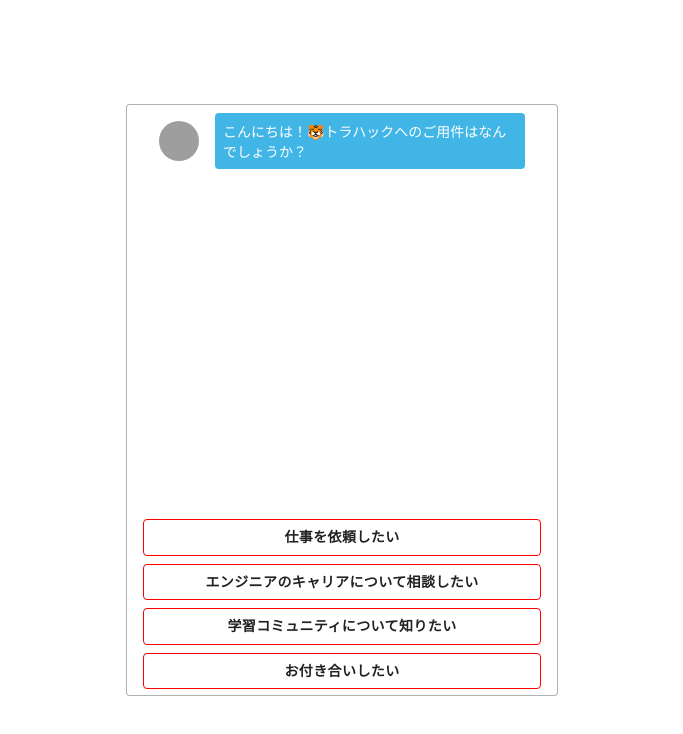
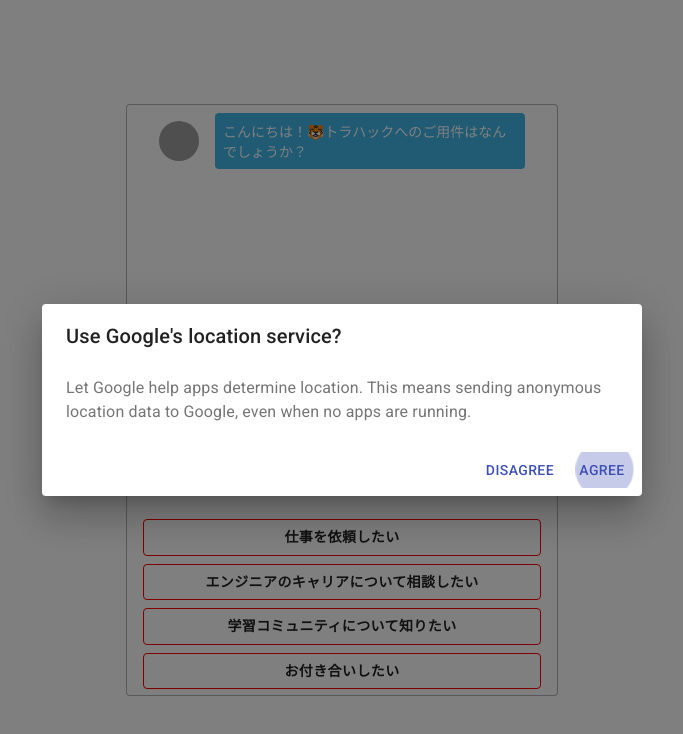
Before and after one commit to keitaroinoue6/chatbot, a React (Create React App) app: page / in a window 1280 px wide. Shown: the top 734 px of the page, without its empty margins (298-981 px from the left). Built offline with nearby package versions, Linux system fonts and the light colour scheme; grey boxes are pictures that could not be loaded.

Commit message:
フォームの追加

```diff
--- a/src/App.jsx
+++ b/src/App.jsx
@@ -2,6 +2,7 @@
 import defaultDataset from "./dataset";
 import './aseets/styles/style.css';
 import {Answer, AnswersList, Chats} from "./components/index"; // エントリポイントを作っているのでimportするときに毎回追加する
+import FormDialog from "./components/Forms/FormDialog"
 
 export default class App extends React.Component { //クラスコンポーネントで書く場合は最初にexport defaultを記述する
   constructor(props) {
@@ -11,9 +12,13 @@
       chats: [],
       currentId: 'init',
       dataset: defaultDataset, //ローカルにあるdatasetを使っていく
-      open: false
+      open: true
     }
+
     this.selectAnswer = this.selectAnswer.bind(this) //bindメソッド this.selectAnswerがAnswersListコンポーネントで使えるようになる
+    this.handleClickOpen = this.handleClickOpen.bind(this)
+    this.handleClose = this.handleClose.bind(this)
+
 
   }
 
@@ -63,11 +68,11 @@
   }
 
   handleClickOpen = () => { //formダイアログの表示
-    this.state({ open: true });
+    this.setState({ open: true });
   };
 
   handleClose = () => {
-    this.state({ open: false });
+    this.setState({ open: false });
   };
 
   // initAnswer = () => {
@@ -103,8 +108,11 @@
         <div className="c-box">
           <Chats chats={this.state.chats}/>
           <AnswersList answers={this.state.answers} select={this.selectAnswer}/>
+          <FormDialog open={this.state.open} handleClose={this.handleClose}/>
+
         </div>
       </section>
+      //FormDialogの中ではhandleCloseの関数を使いたいのでhandleClose={this.handleClose}  handleCloseというporpsにbindしたthis.handleClose関数を渡してあげる
     );
   }
 }
--- a/src/components/Forms/FormDialog.jsx
+++ b/src/components/Forms/FormDialog.jsx
@@ -7,32 +7,19 @@
 import DialogTitle from '@material-ui/core/DialogTitle';
 
 
-export default class FromDialog extends React.Component{
+export default class FormDialog extends React.Component{
   constructor(props){
     super(props);
-    this.state = {
-      open: false
-    }
-
-    this.handleClose = this.handleClose.bind(this)
   }
-
-  handleClickOpen = () => {
-    this.state({ open: true });
-  };
-
-  handleClose = () => {
-    this.state({ open: false });
-  };
 
   render() {
     return(
       <Dialog
-      open={this.state.open}
-      onClose={this.handleClose}
-      aria-labelledby="alert-dialog-title"
-      aria-describedby="alert-dialog-description"
-    >
+        open={this.props.open}
+        onClose={this.props.handleClose}
+        aria-labelledby="alert-dialog-title"
+        aria-describedby="alert-dialog-description"
+      >
       <DialogTitle id="alert-dialog-title">{"Use Google's location service?"}</DialogTitle>
       <DialogContent>
         <DialogContentText id="alert-dialog-description">
@@ -41,10 +28,10 @@
         </DialogContentText>
       </DialogContent>
       <DialogActions>
-        <Button onClick={this.handleClose} color="primary">
+        <Button onClick={this.props.handleClose} color="primary">
           Disagree
         </Button>
-        <Button onClick={this.handleClose} color="primary" autoFocus>
+        <Button onClick={this.props.handleClose} color="primary" autoFocus>
           Agree
         </Button>
       </DialogActions>
```
